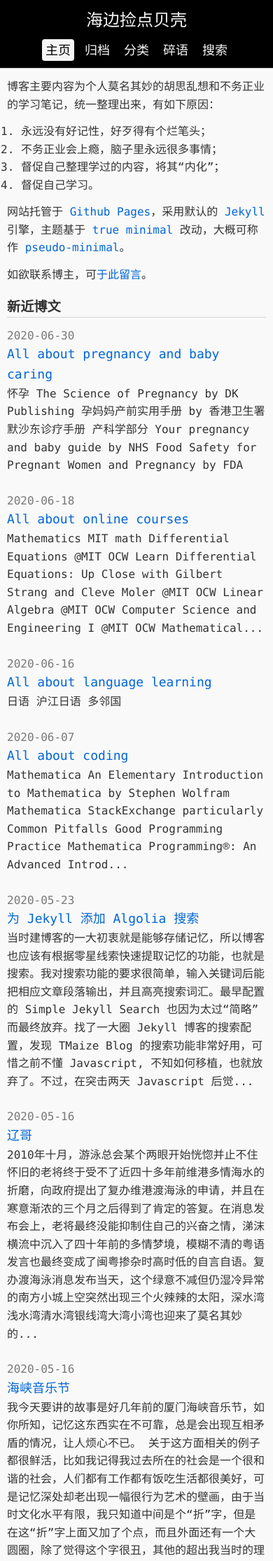
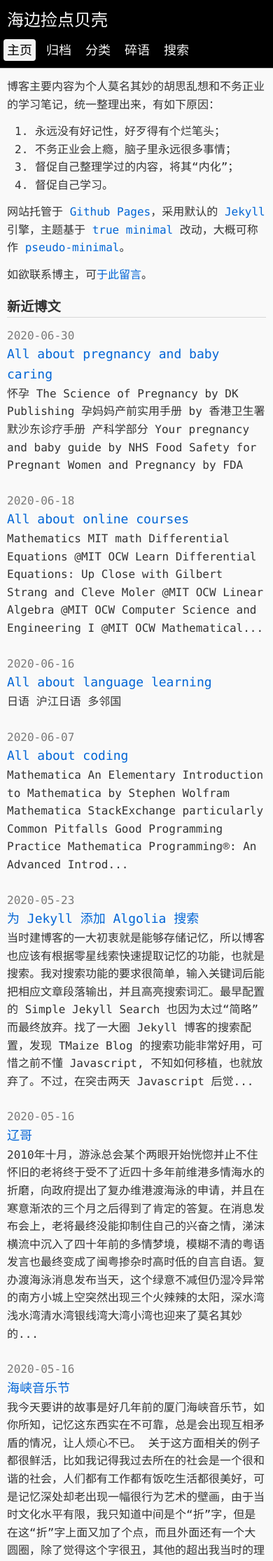
Before and after one commit to xienotes/xienotes.github.io, a Jekyll site: the page built from index.html, in a window 390 px wide. Shown: the top 2231 px of the page at 70% size. Built offline with Jekyll 4.4.1, drawn with Linux system fonts in a browser that asks for light colours.

Commit message:
minor change to layout in mobile screen

```diff
--- a/_layouts/note.html
+++ b/_layouts/note.html
@@ -41,7 +41,7 @@ layout: default
             {% if site.jsdelivr.enabled %}
                 <img class="note-image" src={{img | replace: "https://xienotes.net", site.jsdelivr.url }} alt="">
             {% else %}
-               <img class="note-image" src={{img}} alt="">
+               <img class="note-image" src={{img | replace: "https://xienotes.net","" }} alt="">
             {% endif %}
            {% endfor %}
         {% endif %}
--- a/assets/css/shared.css
+++ b/assets/css/shared.css
@@ -340,23 +340,28 @@ a.post-tag {
  }
 
 @media screen and (max-width: 768px) {
-    ul,ol {
+    ol {
         padding-left: 20px;
+        margin-left:20px;
+    }
+    ul {
+        padding-left:20px;
     }
     .header-navigation {
         margin-left: 0px;
     }
     .site-name {
-        text-align: center;
-        margin: 0 0px 10px 0px;
+        /* text-align: center; */
+        /* margin: 0 0px 10px 0px; */
+        margin-left: 10px;
     }
     .site-name-text {
         font-size: x-large;
     }
     ul.nav-list {
-        width: 100%;
-        margin: auto;
-        text-align: center;
+        /* width: 100%; */
+        /* margin: auto; */
+        /* text-align: center; */
     }
     .nav-item a {
         color: whitesmoke;
--- a/notes/index.html
+++ b/notes/index.html
@@ -41,7 +41,7 @@ title: 碎语
             {% if site.jsdelivr.enabled %}
                 <img class="note-image" src={{img | replace: "https://xienotes.net", site.jsdelivr.url }} alt="">
             {% else %}
-               <img class="note-image" src={{img}} alt="">
+               <img class="note-image" src={{img | replace: "https://xienotes.net",""}} alt="">
             {% endif %}
            {% endfor %}
         {% endif %}
```
